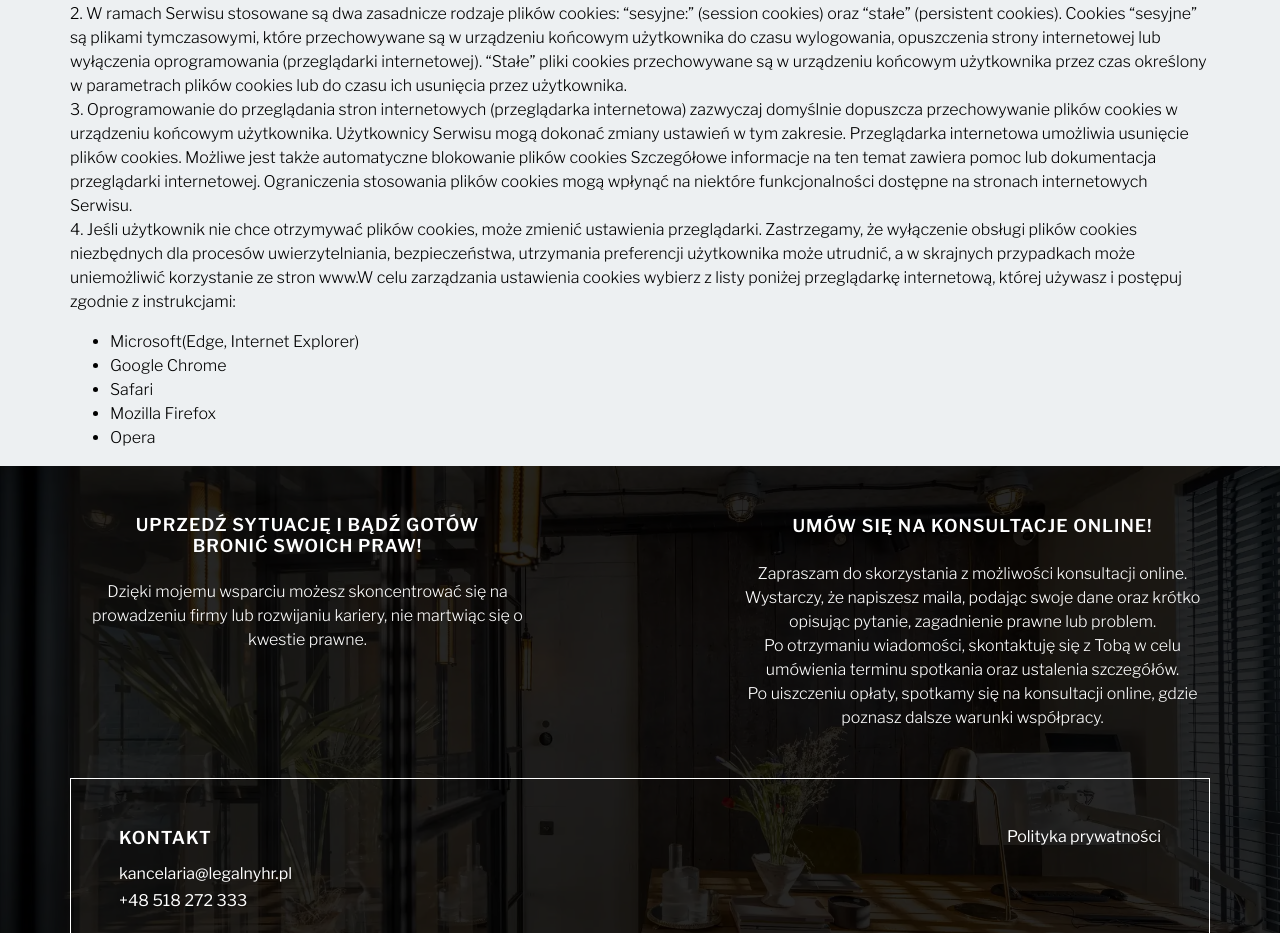
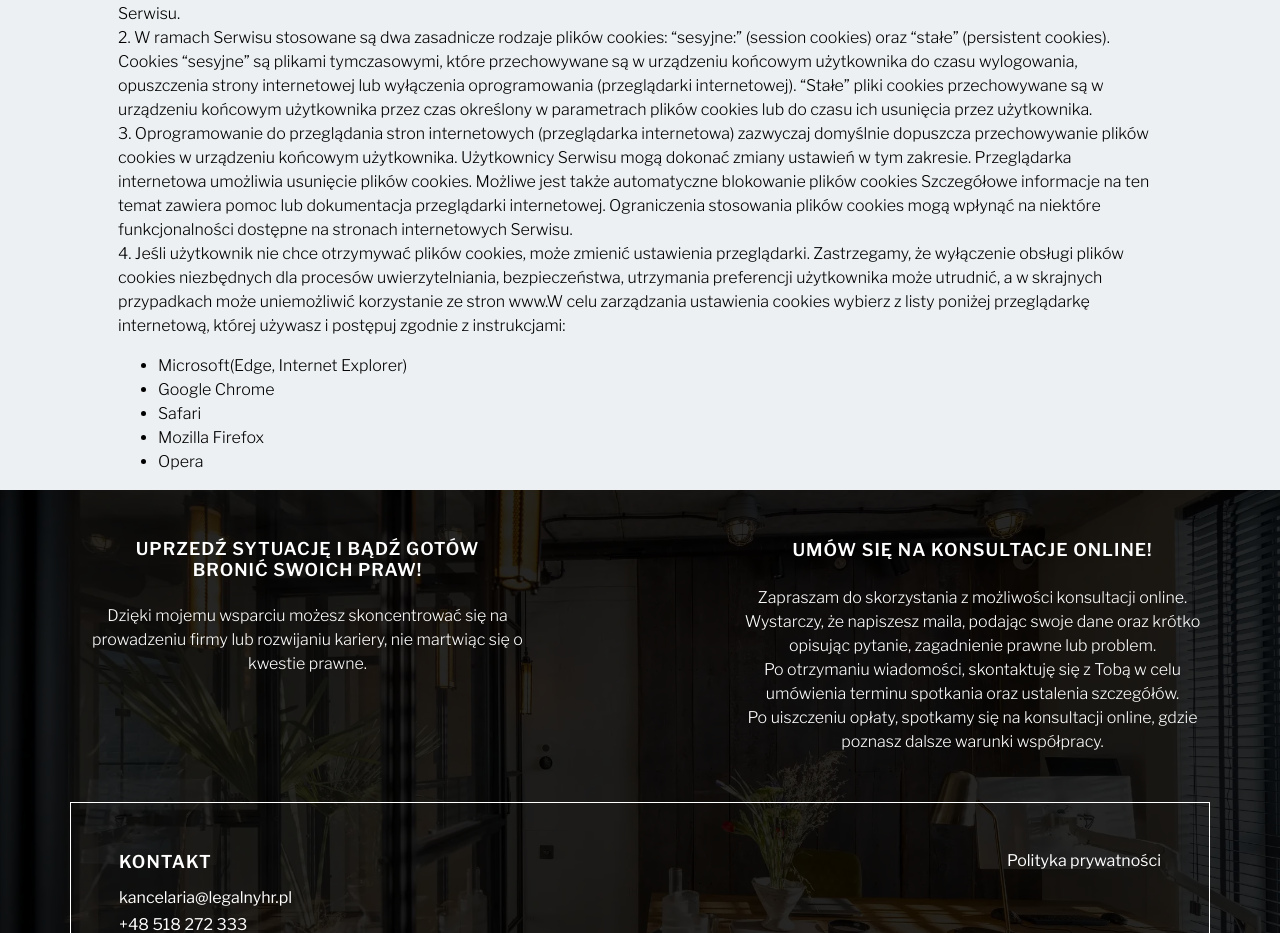
Before and after one commit to simonalorenc/legalny-hr, an Angular app: page /polityka-prywatnosci in a window 1280 px wide. Shown: the part 1727-2660 px from the top of the page. Built offline with nearby package versions, Linux system fonts and the light colour scheme.

Commit message:
Add mailTo

```diff
--- a/src/app/footer/footer.component.html
+++ b/src/app/footer/footer.component.html
@@ -27,9 +27,11 @@
     <div class="container-border p-5 mx-5 mx-md-0">
       <div class="row d-flex justify-content-between">
         <div class="col-5 col-md-4">
-          <div class="subtitle">Kontakt</div>
-          <div class="pt-3 pb-2">kancelaria&#64;legalnyhr.pl</div>
-          <div>+48 518 272 333</div>
+          <div class="subtitle pb-3">Kontakt</div>
+          <div class="d-flex flex-column">
+            <a [href]="mailToLink">kancelaria&#64;legalnyhr.pl</a>
+            <a class="pt-2" [href]="'tel:+48518272333'">+48 518 272 333</a>
+          </div>
         </div>
         <div class="col-5 col-md-4 d-flex flex-column align-items-end">
           <a [routerLink]="['polityka-prywatnosci']">Polityka prywatności</a>
--- a/src/app/footer/footer.component.ts
+++ b/src/app/footer/footer.component.ts
@@ -10,5 +10,6 @@ import { RouterModule } from '@angular/router';
   styleUrl: './footer.component.scss'
 })
 export class FooterComponent {
+  mailToLink: string = 'mailto:kancelaria@legalnyhr.pl?subject=temat&body=treść';
   public routes = AppRoutes;
 }
--- a/src/app/privacy-policy/privacy-policy.component.html
+++ b/src/app/privacy-policy/privacy-policy.component.html
@@ -1,10 +1,10 @@
 <div class="container-fluid g-0">
   <div
-    class="container d-flex flex-column justify-content-center align-items-center"
+    class="container g-0 d-flex flex-column justify-content-center align-items-center"
   >
     <div class="title privacy-policy">Polityka prywatności</div>
     <div class="pt-3 subtitle">I. Postanowienia ogólne</div>
-    <div class="py-3 caption">
+    <div class="py-3 px-5 caption">
       1. Niniejsza Polityka ochrony prywatności określa sposób zbierania,
       przetwarzania i przechowywania danych osobowych za pośrednictwem serwisu
       internetowego w domenie www.legalnyhr.pl (dalej: Serwis). <br />2.
@@ -32,7 +32,7 @@
       nie dłużej niż jest to niezbędne do osiągnięcia celu przetwarzania.
     </div>
     <div class="subtitle">II. Cel i podstawy prawne przetwarzania danych</div>
-    <div class="py-3 caption">
+    <div class="py-3 px-5 caption">
       1. Administrator przetwarza dane osobowe niezbędne do świadczenia i
       rozwoju oferowanych usług dostępnych za pośrednictwem Serwisu oraz
       poszczególnych jego funkcjonalności. <br>2. Dane osobowe przetwarzane będą w
@@ -51,7 +51,7 @@
       skorzystania z innych funkcjonalności Serwisu.
     </div>
     <div class="subtitle">III. Okres przetwarzania danych osobowych</div>
-    <div class="py-3 caption">
+    <div class="py-3 px-5 caption">
       1. Dane osobowe będą przetwarzane przez okres niezbędny do zachowania
       zgodności z przepisami prawa, dochodzenia lub obrony przed ewentualnymi
       roszczeniami. <br>2. Dane przetwarzane na podstawie zgody będą przetwarzane do
@@ -60,7 +60,7 @@
       wycofaniem.
     </div>
     <div class="subtitle">IV. Informacje o przetwarzaniu</div>
-    <div class="py-3 caption">
+    <div class="py-3 px-5 caption">
       Dane osobowe w zależności od celu przetwarzania mogą zostać ujawnione: <br>a.
       podmiotom powiązanym z Administratorem <br>b. podmiotom współpracującym z
       Administratorem, <br>c. podwykonawcom, w szczególności podmiotom
@@ -69,7 +69,7 @@
       usługi kuriersko-pocztowe, <br>f. kancelariom prawnym.
     </div>
     <div class="subtitle">V. Prawa osób, których dane dotyczą</div>
-    <div class="py-3 caption">
+    <div class="py-3 px-5 caption">
       1. Użytkownik Serwisu ma prawo: - dostępu do treści swoich danych
       osobowych - sprostowania danych - usunięcia danych - ograniczenia
       przetwarzania danych - przenoszenia danych - wniesienia sprzeciwu wobec
@@ -87,7 +87,7 @@
       przesyłamy ich poza teren Unii Europejskiej.
     </div>
     <div class="subtitle">VI. Informacja o plikach cookies</div>
-    <div class="py-3 caption">
+    <div class="py-3 px-5 caption">
       1. Serwis korzysta z plików cookies. Pliki cookies (tzw. “ciasteczka”)
       stanowią dane informatyczne, w szczególności pliki tekstowe, które
       przechowywane są w urządzeniu końcowym użytkownika Serwisu i przeznaczone
```
